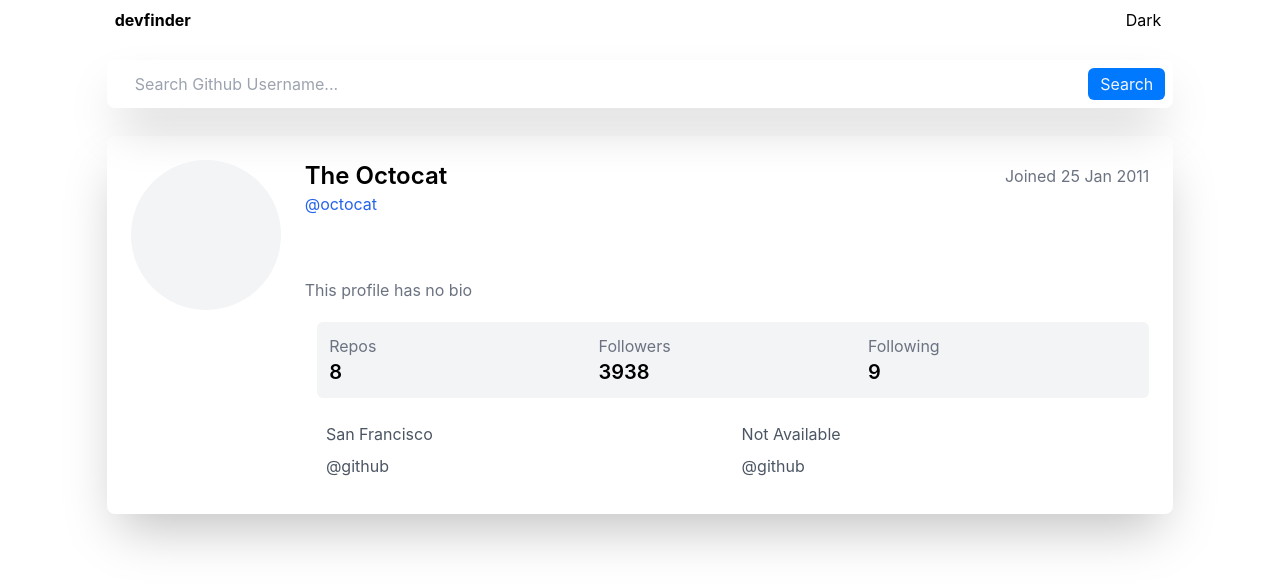
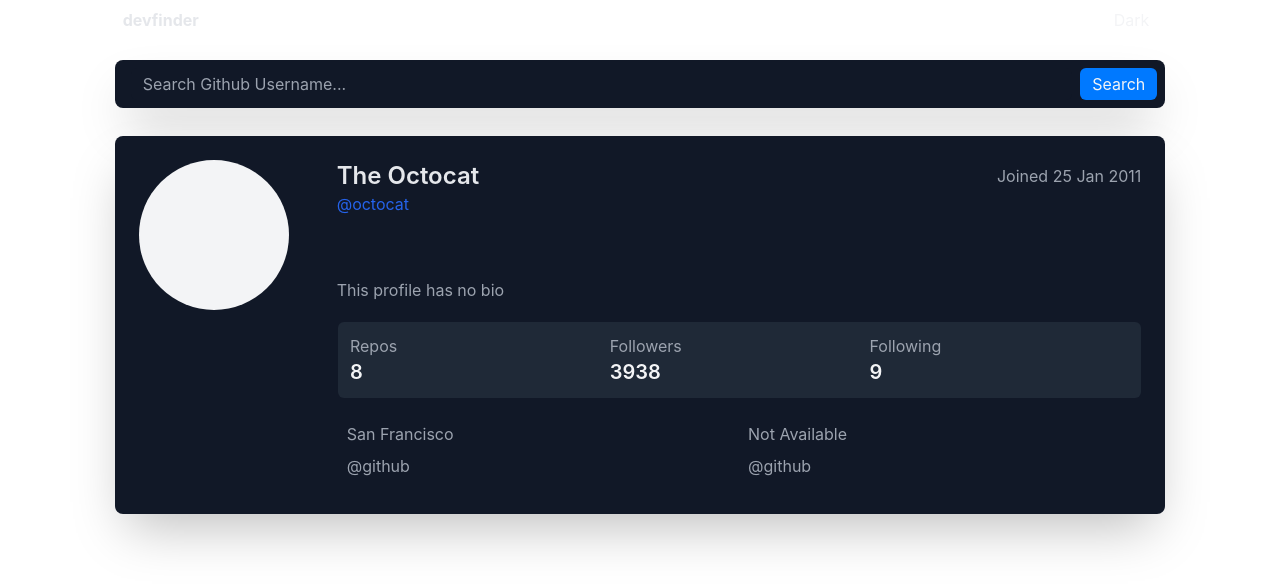
Before and after one commit to Abi0l9/github-user-search, a React (Create React App) app: page / in a window 1280 px wide. Shown: the top 588 px of the page. Built offline with nearby package versions, Linux system fonts and the light colour scheme.

Commit message:
designed the app for dark mode

```diff
--- a/src/App.js
+++ b/src/App.js
@@ -1,9 +1,10 @@
 import Layout from "./components/Layout";
-
+import { useColorScheme } from "./hooks/ColorSchemeContext";
 
 function App() {
+  const { colorScheme } = useColorScheme();
   return (
-    <div className="">
+    <div className={` bg-${colorScheme === "dark" ? "white" : "black"}`}>
       <Layout />
     </div>
   );
--- a/src/components/Header/Logo.jsx
+++ b/src/components/Header/Logo.jsx
@@ -1,8 +1,15 @@
 import React from "react";
+import { useColorScheme } from "../../hooks/ColorSchemeContext";
 
 const Logo = () => {
+  const { colorSetter } = useColorScheme();
   return (
-    <div className="w-full flex flex-1 font-bold dark:text-white">
+    <div
+      className={`w-full flex flex-1 font-bold ${colorSetter(
+        "text-gray-800",
+        "text-gray-200"
+      )}`}
+    >
       devfinder
     </div>
   );
--- a/src/components/Header/Toggler.jsx
+++ b/src/components/Header/Toggler.jsx
@@ -2,15 +2,23 @@
 import { Icon } from "@iconify/react";
 import sun from "@iconify/icons-line-md/moon-alt-to-sunny-outline-loop-transition";
 import moon from "@iconify/icons-line-md/sunny-filled-loop-to-moon-alt-filled-loop-transition";
+import { useColorScheme } from "../../hooks/ColorSchemeContext";
 
 const Toggler = ({ darkMode, toggle }) => {
+  const { colorSetter } = useColorScheme();
   return (
-    <div className=" flex flex-row gap-x-1 justify-center items-center cursor-pointer">
-      <div className="" onClick={toggle}>
-        {darkMode ? "Light" : "Dark"}
+    <div className=" flex flex-row gap-x-2 justify-center items-center cursor-pointer">
+      <div
+        className={`${colorSetter("text-gray-900", "text-gray-100")}`}
+        onClick={toggle}
+      >
+        {colorSetter("Light", "Dark")}
       </div>
       <div className="" onClick={toggle}>
-        <Icon icon={darkMode ? sun : moon} />
+        <Icon
+          icon={darkMode ? sun : moon}
+          color={colorSetter("black", "white")}
+        />
       </div>
     </div>
   );
--- a/src/components/Layout.jsx
+++ b/src/components/Layout.jsx
@@ -2,15 +2,20 @@
 import Header from "./Header";
 import Search from "./Search";
 import Main from "./Main";
+import { useColorScheme } from "../hooks/ColorSchemeContext";
 
 const Layout = () => {
   const [darkMode, setDarkMode] = useState(false);
+  const { toggleColorScheme } = useColorScheme();
 
   const toggleMode = () => {
     setDarkMode(!darkMode);
+    toggleColorScheme();
   };
   return (
-    <div className="w-full md:w-5/6 md:flex flex-col mx-auto">
+    <div
+      className={`w-full px-2 md:w-5/6 md:flex min-h-screen flex-col mx-auto`}
+    >
       <Header toggle={toggleMode} darkMode={darkMode} />
       <Search />
       <Main />
--- a/src/components/Main/Likes.jsx
+++ b/src/components/Main/Likes.jsx
@@ -1,17 +1,34 @@
 import React from "react";
+import { useColorScheme } from "../../hooks/ColorSchemeContext";
 
 const LikeCard = ({ title, figure }) => {
+  const { colorSetter } = useColorScheme();
   return (
-    <div className="w-1/3 flex flex-col ">
-      <p className="text-gray-500">{title}</p>
-      <p className="text-xl font-semibold">{figure}</p>
+    <div className={`w-1/3 flex flex-col `}>
+      <p className={`${colorSetter("text-gray-500", "text-gray-400")}`}>
+        {title}
+      </p>
+      <p
+        className={`text-xl font-semibold ${colorSetter(
+          "text-gray-900",
+          "text-gray-100"
+        )}`}
+      >
+        {figure}
+      </p>
     </div>
   );
 };
 
 const Likes = () => {
+  const { colorSetter } = useColorScheme();
   return (
-    <div className="w-full my-3 p-3 bg-gray-100 rounded-md flex flex-row justify-between items-center">
+    <div
+      className={`w-full my-3 p-3 bg-gray-100 rounded-md flex flex-row justify-between items-center ${colorSetter(
+        "",
+        "bg-gray-800"
+      )}`}
+    >
       <LikeCard title={"Repos"} figure={8} />
       <LikeCard title={"Followers"} figure={3938} />
       <LikeCard title={"Following"} figure={9} />
--- a/src/components/Main/PersonalDetails.jsx
+++ b/src/components/Main/PersonalDetails.jsx
@@ -1,16 +1,29 @@
 import React from "react";
+import { useColorScheme } from "../../hooks/ColorSchemeContext";
 
 const PersonalDetails = () => {
+  const { colorSetter } = useColorScheme();
   return (
-    <div className="flex-1 flex flex-col justify-between pb-2">
-      <div className="w-full">
+    <div
+      className={`flex-1 flex flex-col justify-between pb-2 ${colorSetter(
+        "",
+        ""
+      )}`}
+    >
+      <div className="w-full pl-2">
         <div className="flex flex-row justify-between items-center">
-          <p className="text-2xl font-semibold">The Octocat</p>
-          <p className="text-gray-500">Joined 25 Jan 2011</p>
+          <p className="text-2xl font-semibold dark:text-gray-200">
+            The Octocat
+          </p>
+          <p className={`${colorSetter("text-gray-600", "text-gray-400")}`}>
+            Joined 25 Jan 2011
+          </p>
         </div>
         <div className="text-blue-600">@octocat</div>
       </div>
-      <div className="w-full text-gray-500">This profile has no bio</div>
+      <div className={`${colorSetter("text-gray-600", "text-gray-400")} pl-2`}>
+        This profile has no bio
+      </div>
     </div>
   );
 };
--- a/src/components/Main/Socials.jsx
+++ b/src/components/Main/Socials.jsx
@@ -3,14 +3,21 @@
 import twitter from "@iconify/icons-line-md/twitter";
 import github from "@iconify/icons-line-md/github";
 import location from "@iconify/icons-gridicons/location";
+import link from "@iconify/icons-gridicons/link";
+import { useColorScheme } from "../../hooks/ColorSchemeContext";
 
 const SocialContainer = ({ icon, detail }) => {
+  const { colorSetter } = useColorScheme();
   return (
-    <div className="flex flex-row gap-x-2 items-center w-full md:w-2/4 ">
+    <div className={`flex flex-row gap-x-2 items-center w-full md:w-2/4 `}>
       <div className="">
         <Icon icon={icon} />
       </div>
-      <div className="flex-1 text-gray-600">{detail}</div>
+      <div
+        className={`flex-1  ${colorSetter("text-gray-600", "text-gray-400")}`}
+      >
+        {detail}
+      </div>
     </div>
   );
 };
@@ -20,7 +27,7 @@
     <div className="w-full flex flex-row flex-wrap my-3 gap-y-2">
       <SocialContainer icon={location} detail={"San Francisco"} />
       <SocialContainer icon={twitter} detail={"Not Available"} />
-      <SocialContainer icon={github} detail={"@github"} />
+      <SocialContainer icon={link} detail={"@github"} />
       <SocialContainer icon={github} detail={"@github"} />
     </div>
   );
--- a/src/components/Main/index.jsx
+++ b/src/components/Main/index.jsx
@@ -3,19 +3,26 @@
 import PersonalDetails from "./PersonalDetails";
 import Likes from "./Likes";
 import Socials from "./Socials";
+import { useColorScheme } from "../../hooks/ColorSchemeContext";
 
 const Main = () => {
+  const { colorSetter } = useColorScheme();
   return (
-    <div className="w-full flex flex-col p-6 shadow-2xl rounded-lg my-3 mb-5">
-      <div className="w-full flex flex-row  gap-x-6">
+    <div
+      className={`w-full flex flex-col p-6 shadow-2xl rounded-lg my-3 mb-5 ${colorSetter(
+        "",
+        "bg-gray-900 text-gray-200"
+      )}`}
+    >
+      <div className="w-full flex flex-row  gap-x-6 lg:gap-x-10">
         <Avatar />
         <PersonalDetails />
       </div>
-      <div className="w-full flex flex-row  gap-x-6">
+      <div className="w-full flex flex-row  gap-x-10">
         <div className="w-[200px]"></div>
         <Likes />
       </div>
-      <div className="w-full flex flex-row  gap-x-6">
+      <div className="w-full flex flex-row  gap-x-10">
         <div className="w-[200px]"></div>
         <Socials />
       </div>
--- a/src/components/Search/index.jsx
+++ b/src/components/Search/index.jsx
@@ -1,9 +1,12 @@
 import React, { useState } from "react";
 import { Icon } from "@iconify/react";
 import search from "@iconify/icons-line-md/search";
+import { useColorScheme } from "../../hooks/ColorSchemeContext";
 
 const Search = () => {
   const [searchText, setSearchText] = useState("");
+  const [error, setError] = useState(false); // eslint-disable-line
+  const { colorSetter } = useColorScheme();
 
   const handleInput = (e) => {
     setSearchText(e.target.value);
@@ -14,11 +17,16 @@
   };
 
   return (
-    <div className="w-full p-2 rounded-lg shadow-2xl mt-5 mb-4">
+    <div
+      className={`w-full p-2 rounded-lg shadow-2xl mt-5 mb-4 ${colorSetter(
+        "",
+        "bg-gray-900"
+      )}`}
+    >
       <form
         onSubmit={handleSubmit}
         action=""
-        className="w-full flex flex-row gap-x-2 items-center justify-between"
+        className={`w-full flex flex-row gap-x-2 items-center justify-between`}
       >
         <label htmlFor="searchText">
           <Icon icon={search} color="skyBlue" width={30} hFlip={true} />
@@ -28,10 +36,13 @@
           id="searchText"
           value={searchText}
           onChange={handleInput}
-          className="flex flex-1 w-full focus:outline-none px-3"
+          className={`flex flex-1 w-full focus:outline-none px-3 rounded-md py-1 ${colorSetter(
+            "",
+            "bg-gray-900 text-gray-200"
+          )}`}
           placeholder="Search Github Username..."
         />
-        <div className="min-w-[150px]"></div>
+        {error && <div className="min-w-[150px]"></div>}
         <input
           type="submit"
           value="Search"
--- /dev/null
+++ b/src/hooks/ColorSchemeContext.js
@@ -0,0 +1,42 @@
+import { createContext, useContext, useEffect, useState } from "react";
+
+const ColorSchemeContext = createContext();
+
+export const ColorSchemeProvider = ({ children }) => {
+  const [colorScheme, setColorScheme] = useState(
+    window.matchMedia("(prefers-color-scheme: dark)").matches ? "dark" : "light"
+  );
+
+  useEffect(() => {
+    const mediaQuery = window.matchMedia("(prefers-color-scheme: dark)");
+    const listener = (e) => {
+      setColorScheme(e.matches ? "dark" : "light");
+    };
+
+    mediaQuery.addEventListener("change", listener);
+
+    return () => {
+      mediaQuery.removeEventListener("change", listener);
+    };
+  }, []);
+
+  const toggleColorScheme = () => {
+    setColorScheme(colorScheme === "dark" ? "light" : "dark");
+  };
+
+  const colorSetter = (first, second) => {
+    return colorScheme === "dark" ? first : second;
+  };
+
+  return (
+    <ColorSchemeContext.Provider
+      value={{ colorScheme, toggleColorScheme, colorSetter }}
+    >
+      {children}
+    </ColorSchemeContext.Provider>
+  );
+};
+
+export const useColorScheme = () => {
+  return useContext(ColorSchemeContext);
+};
--- a/src/index.js
+++ b/src/index.js
@@ -2,11 +2,14 @@
 import ReactDOM from "react-dom/client";
 import "./index.css";
 import App from "./App";
+import { ColorSchemeProvider } from "./hooks/ColorSchemeContext";
 
 const root = ReactDOM.createRoot(document.getElementById("root"));
 root.render(
   <React.StrictMode>
-    <App />
+    <ColorSchemeProvider>
+      <App />
+    </ColorSchemeProvider>
   </React.StrictMode>
 );
 
--- a/tailwind.config.js
+++ b/tailwind.config.js
@@ -2,7 +2,11 @@
 module.exports = {
   content: ["./src/**/*.{js,jsx,ts,tsx}"],
   theme: {
-    extend: {},
+    extend: {
+      screens: {
+        dark: { raw: "(prefers-color-scheme: dark)" },
+      },
+    },
   },
   plugins: [],
 };
```
